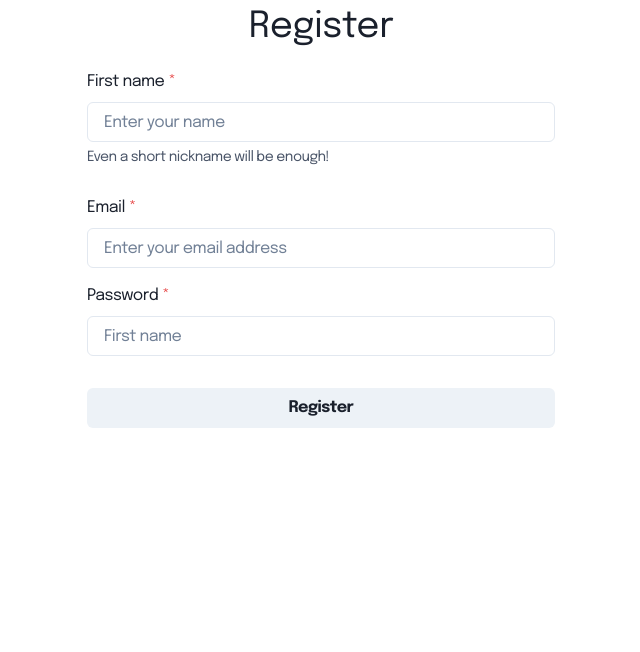
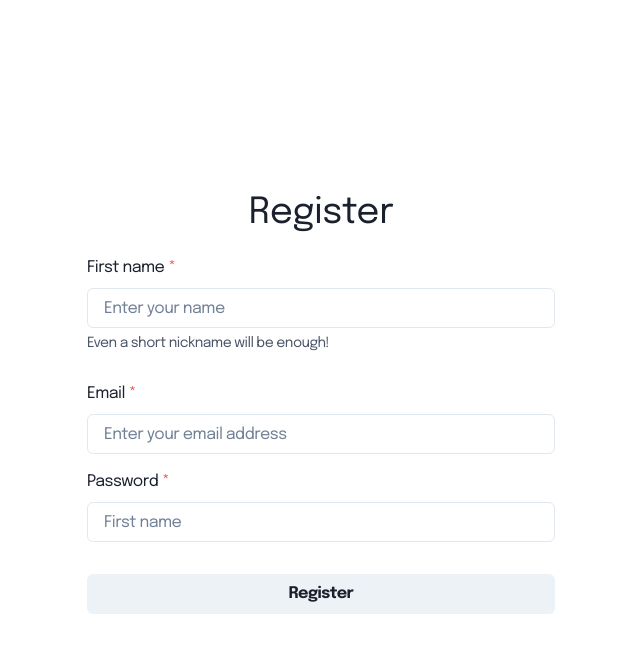
Before and after one commit to Istip/household, a React (Create React App) app in the folder frontend/: page / in a window 1280 px wide. Shown: the top 652 px of the page, without its empty margins (319-959 px from the left). Built offline with nearby package versions, Linux system fonts and the light colour scheme.

Commit message:
Small fix

```diff
--- a/frontend/src/components/Register.tsx
+++ b/frontend/src/components/Register.tsx
@@ -31,7 +31,7 @@
   };
 
   return (
-    <Box>
+    <Flex align="center" justify="center" h="100vh" flexDirection="column">
       <Flex align="center" justify="center">
         <Text fontSize="4xl">Register</Text>
       </Flex>
@@ -90,7 +90,7 @@
           </Box>
         </Flex>
       </Box>
-    </Box>
+    </Flex>
   );
 };
 
```
